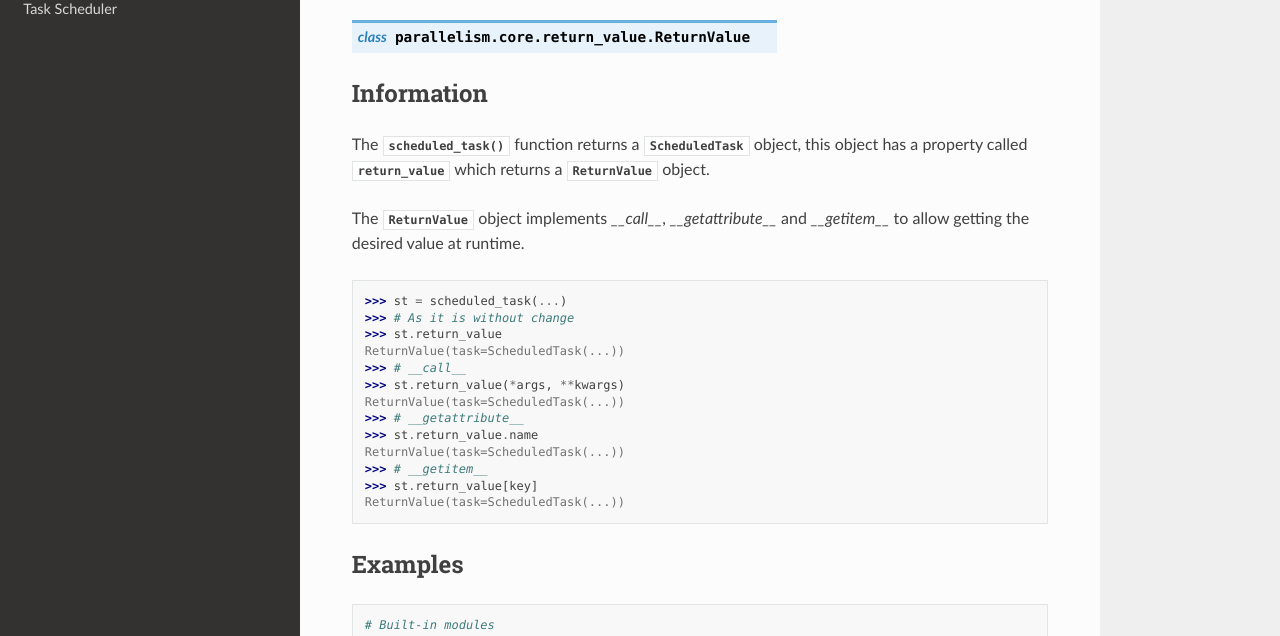
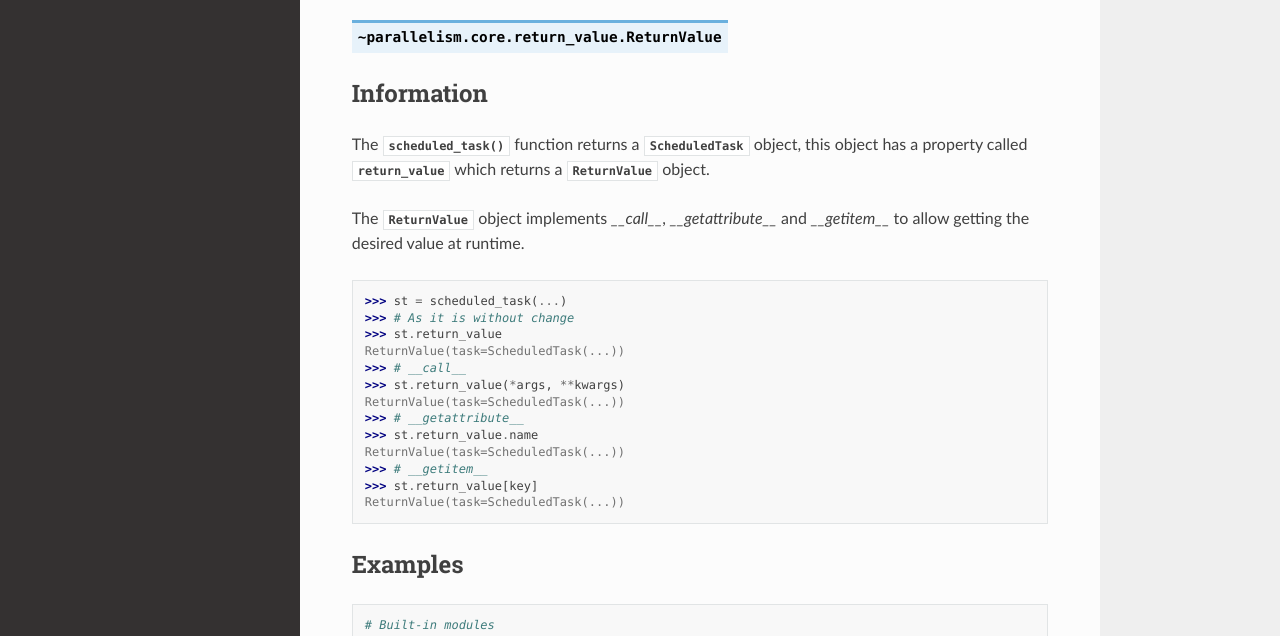
Before and after one commit to idanhazan/parallelism, a Sphinx documentation site: the page built from docs/api_reference/scheduled_task.rst, in a window 1280 px wide and 900 px high, cut to the strip 264-900 px from the top of the window. Built offline with Sphinx 7.4.7 and the Read the Docs theme 2.0.0, drawn with Linux system fonts in a browser that asks for light colours; some of the changed text lies outside the part shown.

Commit message:
Update scheduled_task.rst

```diff
--- a/docs/api_reference/scheduled_task.rst
+++ b/docs/api_reference/scheduled_task.rst
@@ -3,7 +3,7 @@ Scheduled Task
 
 .. autofunction:: parallelism.scheduled_task
 
-.. py:class:: parallelism.core.return_value.ReturnValue
+.. py:class:: ~parallelism.core.return_value.ReturnValue
 
 Information
 -----------
```
